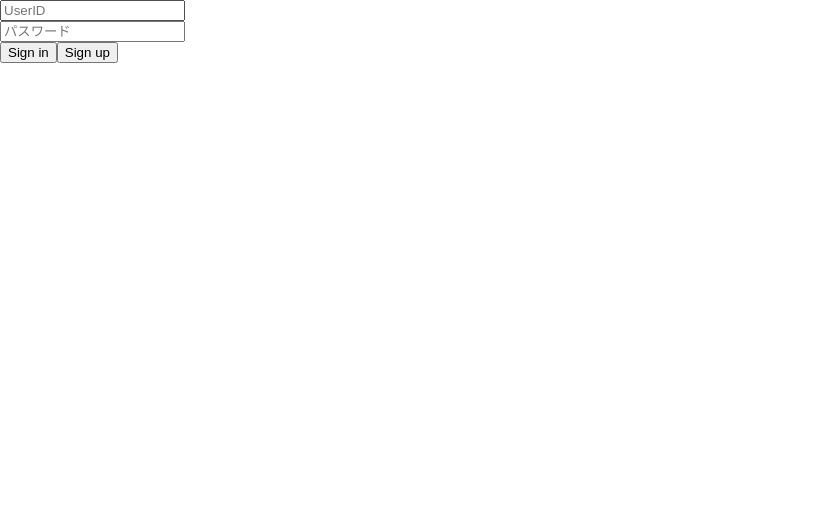
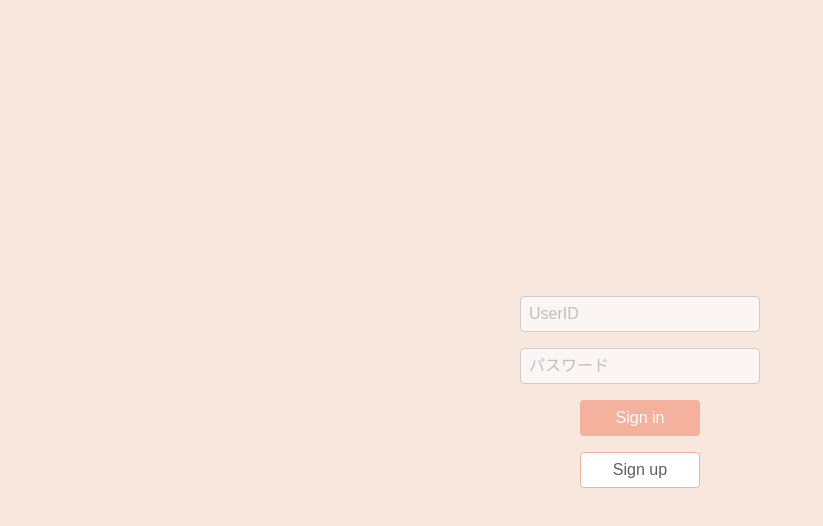
Before and after one commit to rhiraiwa/journavi-client, a React (Create React App) app: page /#/ in a window 1280 px wide. Shown: the top 526 px of the page, without its empty margins (0-823 px from the left). Built offline with nearby package versions, Linux system fonts and the light colour scheme.

Commit message:
[update] サインイン・サインアップデザイン実装

```diff
--- a/src/components/pages/Signin/index.jsx
+++ b/src/components/pages/Signin/index.jsx
@@ -40,7 +40,7 @@ const Signin = () => {
              onChange={handlePassword}
              placeholder='パスワード' />
       <button onClick={executeSignin}>Sign in</button>
-      <button onClick={goToSignup}>Sign up</button>
+      <button id='sign-up-button' onClick={goToSignup}>Sign up</button>
     </div>
   )
 }
--- a/src/components/pages/Signin/index.scss
+++ b/src/components/pages/Signin/index.scss
@@ -1,5 +1,54 @@
+$main-color: #f8e7dc; /* くすんだピンクベージュ */
+$secondary-color: #f3b19e; /* くすんだサーモンピンク */
+$accent-color: #df8f7b; /* より濃いサーモンピンク */
+$background-color: #fbf6f3; /* より明るいベージュ */
+
 #signin {
+  display: flex;
+  flex-direction: column;
+  align-items: center;
+  justify-content: center;
+  height: 100vh;
+  background-color: $main-color;
+
   input {
-    display: block;
+    width: 240px;
+    height: 36px;
+    margin-bottom: 16px;
+    padding: 8px;
+    font-size: 16px;
+    border: 1px solid #ccc;
+    border-radius: 4px;
+    background-color: $background-color;
+    color: #5f5f5f;
+    box-sizing: border-box;
+    outline: none;
+
+    &::placeholder {
+      color: #bfbfbf;
+    }
+  }
+
+  button {
+    width: 120px;
+    height: 36px;
+    margin-bottom: 16px;
+    font-size: 16px;
+    color: #fff;
+    background-color: $secondary-color;
+    border: none;
+    border-radius: 4px;
+    cursor: pointer;
+    transition: background-color 0.3s;
+
+    &:hover {
+      background-color: $accent-color;
+    }
+
+    &#sign-up-button {
+      background-color: #fff;
+      color: #5f5f5f;
+      border: 1px solid $secondary-color;
+    }
   }
 }
--- a/src/components/pages/Signup/index.jsx
+++ b/src/components/pages/Signup/index.jsx
@@ -2,17 +2,16 @@ import { useNavigate } from 'react-router-dom';
 import './index.scss';
 
 const Signup = () => {
-
   const navigate = useNavigate();
 
   const executeSignup = () => {
     // 未実装
-    alert('exec Sign up')
-  }
+    alert('exec Sign up');
+  };
 
   const backToSignin = () => {
     navigate('/');
-  }
+  };
 
   return (
     <div id='signup'>
@@ -20,9 +19,9 @@ const Signup = () => {
       <input type='password' placeholder='パスワード' />
       <input type='password' placeholder='パスワード（確認用）' />
       <button onClick={executeSignup}>Create Account</button>
-      <button onClick={backToSignin}>Cancel</button>
+      <button className='cancel' onClick={backToSignin}>Cancel</button>
     </div>
-  )
-}
+  );
+};
 
 export default Signup;
--- a/src/components/pages/Signup/index.scss
+++ b/src/components/pages/Signup/index.scss
@@ -1,5 +1,54 @@
+$main-color: #f8e7dc; /* くすんだピンクベージュ */
+$secondary-color: #f3b19e; /* くすんだサーモンピンク */
+$accent-color: #df8f7b; /* より濃いサーモンピンク */
+$background-color: #fbf6f3; /* より明るいベージュ */
+
 #signup {
+  display: flex;
+  flex-direction: column;
+  align-items: center;
+  justify-content: center;
+  height: 100vh;
+  background-color: $main-color;
+
   input {
-    display: block;
+    width: 240px;
+    height: 36px;
+    margin-bottom: 16px;
+    padding: 8px;
+    font-size: 16px;
+    border: 1px solid #ccc;
+    border-radius: 4px;
+    background-color: $background-color;
+    color: #5f5f5f;
+    box-sizing: border-box;
+    outline: none;
+
+    &::placeholder {
+      color: #bfbfbf;
+    }
+  }
+
+  button {
+    width: 160px;
+    height: 36px;
+    margin-bottom: 16px;
+    font-size: 16px;
+    color: #fff;
+    background-color: $secondary-color;
+    border: none;
+    border-radius: 4px;
+    cursor: pointer;
+    transition: background-color 0.3s;
+
+    &:hover {
+      background-color: $accent-color;
+    }
+
+    &.cancel {
+      background-color: #fff;
+      color: #5f5f5f;
+      border: 1px solid $secondary-color;
+    }
   }
 }
```
